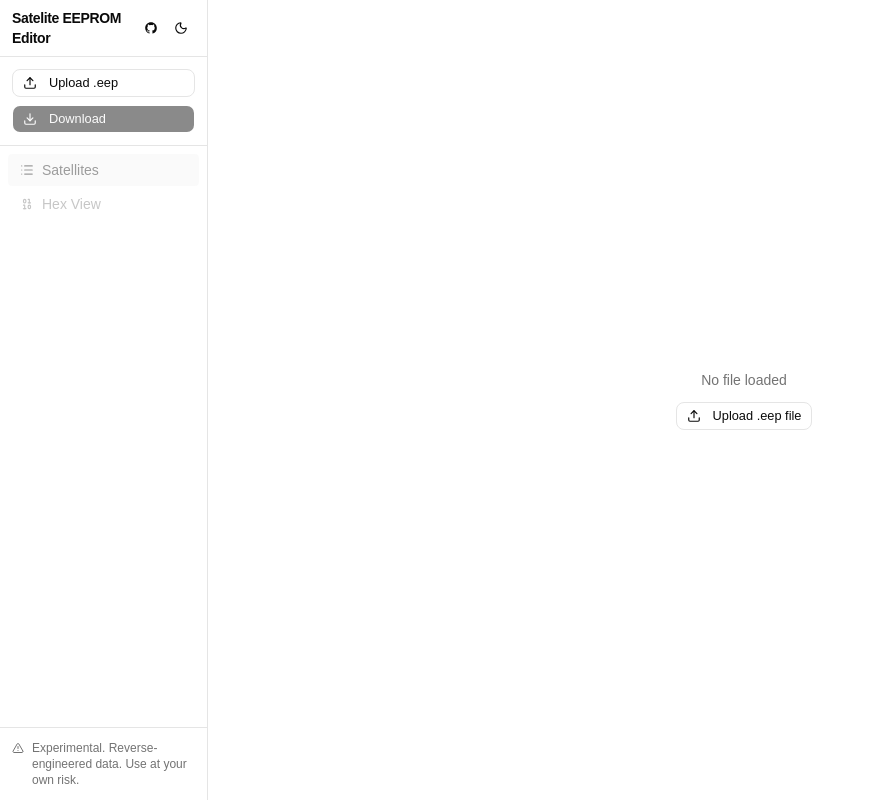
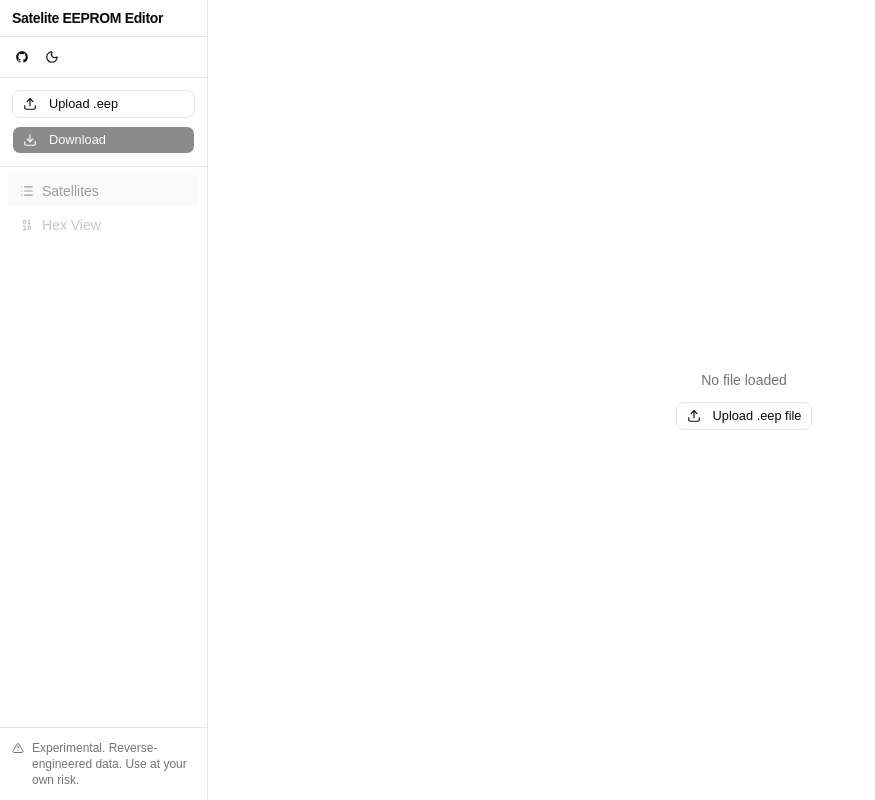
Before and after one commit to vanBassum/Satelite, a React (Vite) app: page / in a window 1280 px wide. Shown: the whole page, without its empty margins (0-875 px from the left). Built offline with nearby package versions, Linux system fonts and the light colour scheme.

Commit message:
fix: reactive dark mode icon and move buttons below title

```diff
--- a/src/App.tsx
+++ b/src/App.tsx
@@ -65,15 +65,16 @@ export function App() {
     )
   }
 
-  const { setTheme } = useTheme()
-  const isDark = document.documentElement.classList.contains("dark")
+  const { theme, setTheme } = useTheme()
+  const isDark = theme === "dark" || (theme === "system" && window.matchMedia("(prefers-color-scheme: dark)").matches)
 
   return (
     <div className="flex h-screen overflow-hidden bg-background">
       <aside className="flex w-52 shrink-0 flex-col border-r">
-        <div className="flex items-center justify-between border-b px-3 py-2">
+        <div className="border-b px-3 py-2">
           <h1 className="text-sm font-semibold tracking-tight">Satelite EEPROM Editor</h1>
-          <div className="flex items-center gap-0.5">
+        </div>
+        <div className="flex items-center gap-0.5 border-b px-2 py-1.5">
           <Button variant="ghost" size="icon-sm" asChild>
             <a href="https://github.com/vanBassum/Satelite" target="_blank" rel="noreferrer" aria-label="GitHub repository">
               <GitHubIcon className="size-3.5" />
@@ -87,7 +88,6 @@ export function App() {
           >
             {isDark ? <SunIcon className="size-3.5" /> : <MoonIcon className="size-3.5" />}
           </Button>
-          </div>
         </div>
 
         <div className="flex flex-col gap-2 border-b p-3">
```
Lines whose indentation alone changed are shown as unchanged.
